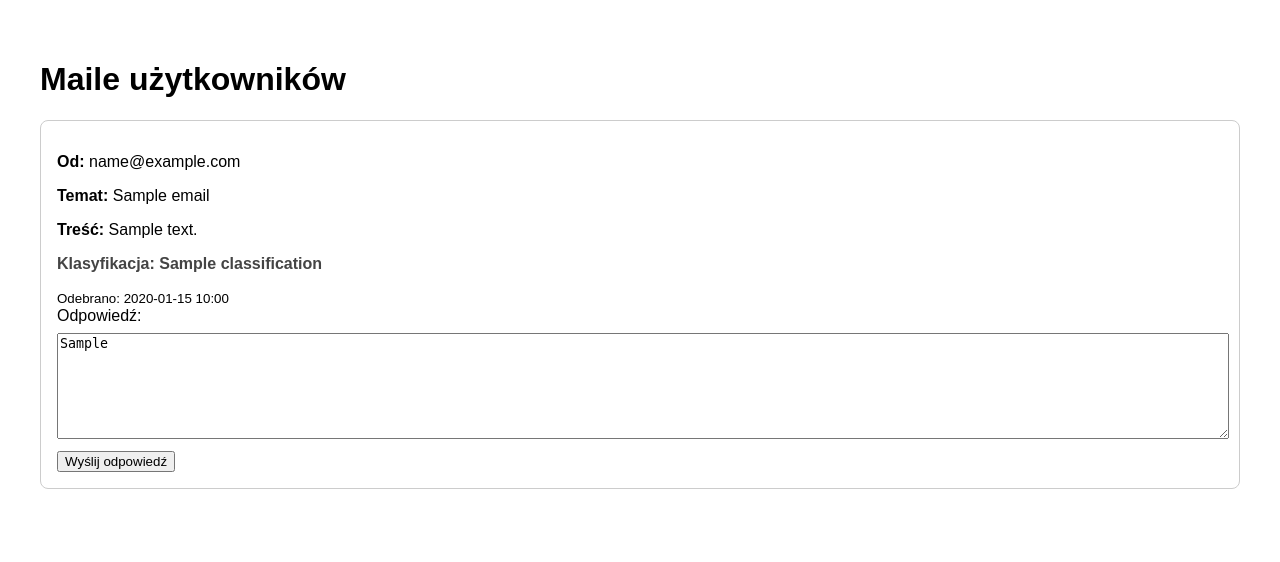
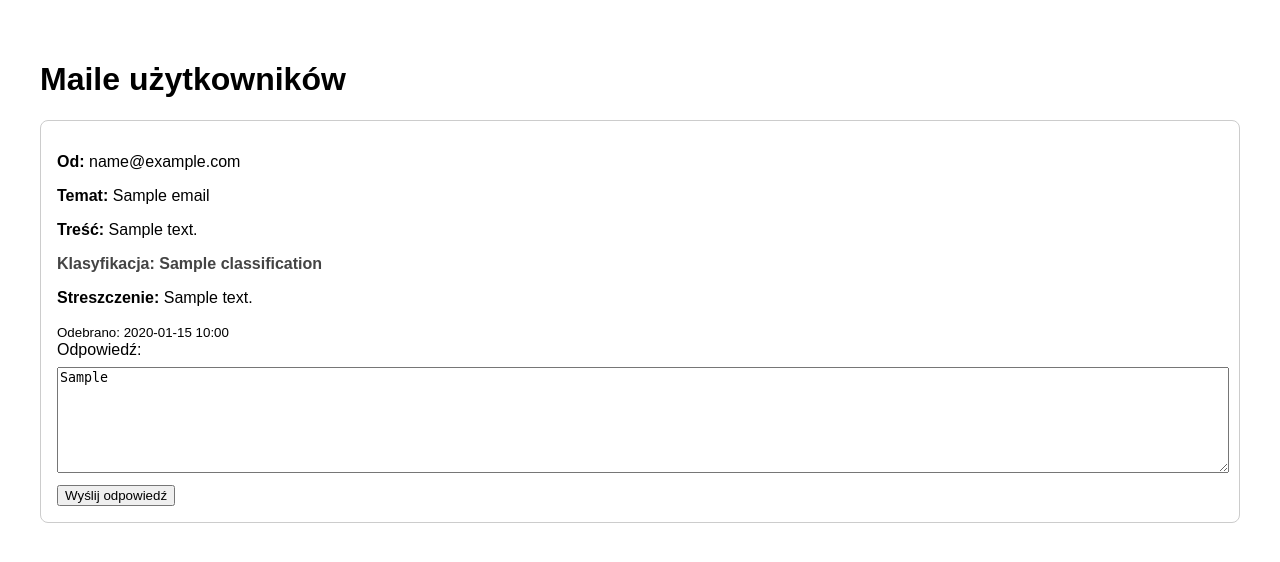
Before and after one commit to Feremos/maile, a FastAPI app: template app/templates/index.html in a window 1280 px wide. Shown: the top 562 px of the page. Run offline with FastAPI, Linux system fonts and the light colour scheme; the template is opened without the code that fills it: most values are stand-ins (such as "Sample title", 1, 10 or a date in 2020); parts of the project's set-up code (start-up, migrations or seed data) failed here and were passed over.

Commit message:
index.html

```diff
--- a/app/templates/index.html
+++ b/app/templates/index.html
@@ -27,6 +27,10 @@
         <p><strong>Treść:</strong> {{ email.content }}</p>
         <p class="classification"> Klasyfikacja: {{ email.classification }}</p>
 
+        {% if email.summary %}
+        <p><strong>Streszczenie:</strong> {{ email.summary }}</p>
+        {% endif %}
+
         <small>
         Odebrano:
         {% if email.received_at %}
```
